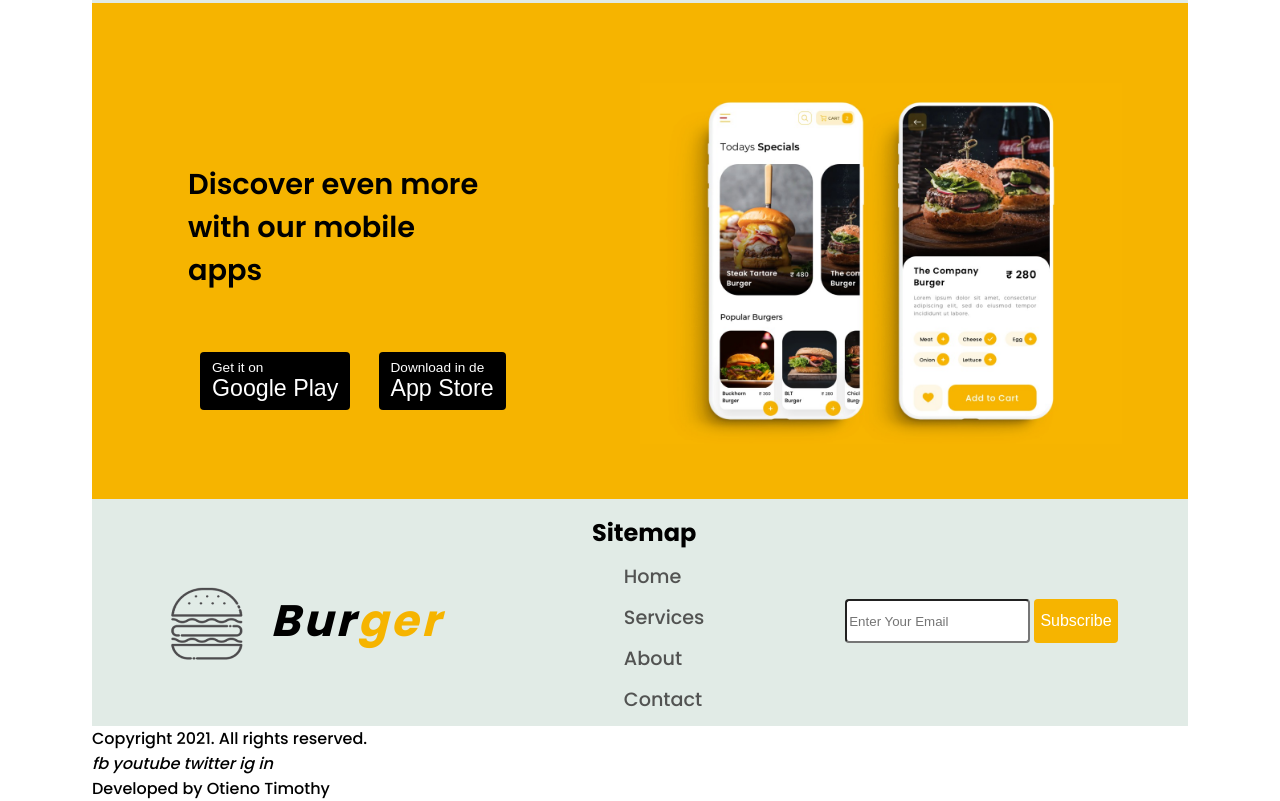
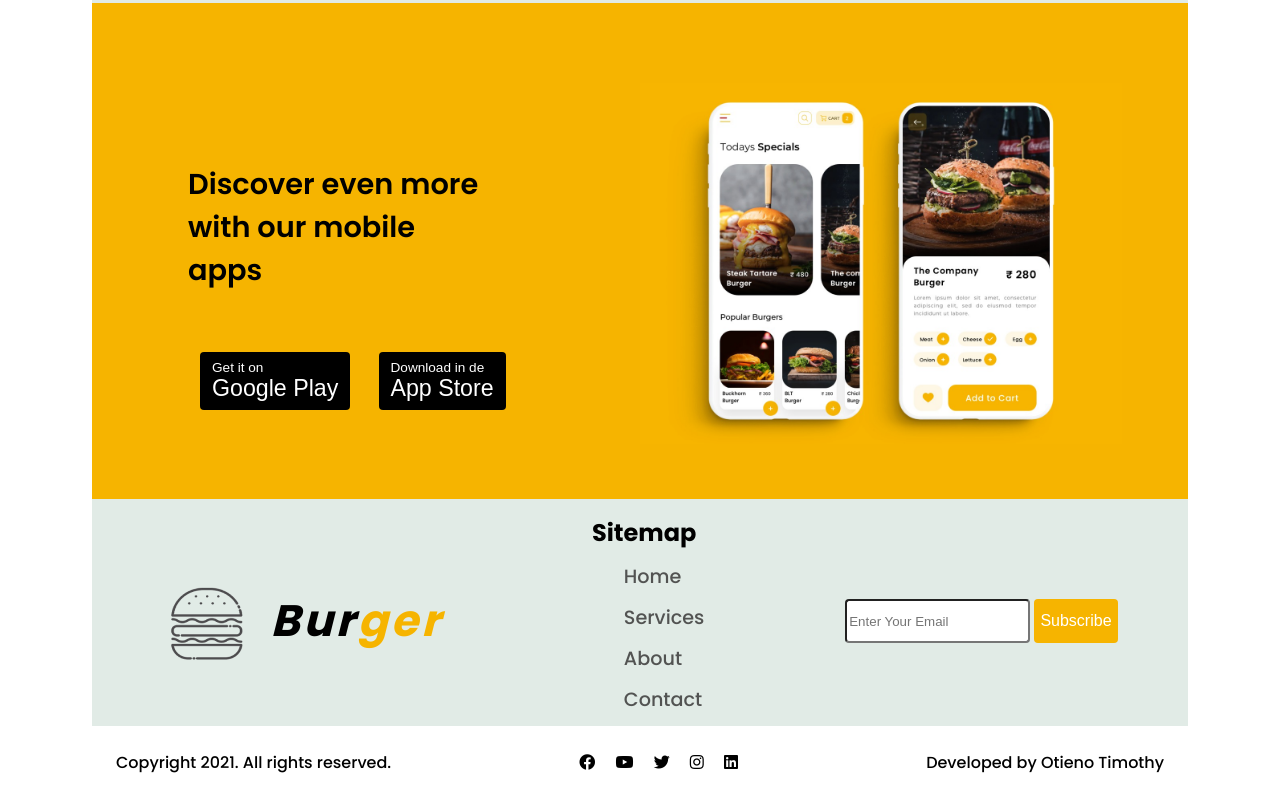
Before and after one commit to Tim-Lord/Burger-Palace, a plain HTML site: page index.html in a window 1280 px wide. Shown: the part 3452-4253 px from the top of the page. Drawn offline with Linux system fonts and the light colour scheme.

Commit message:
Feature: (Page Footer)
add website footer with contact information and copyright details

```diff
--- a/index.css
+++ b/index.css
@@ -491,3 +491,16 @@ nav ul {
 	border-radius: 0.25rem;
 	cursor: pointer;
 }
+
+/** Copyright Footer **/
+
+.copyright {
+	margin: 1.5rem;
+	display: flex;
+	align-items: center;
+	justify-content: space-between;
+}
+
+.socials i {
+	margin: 0 0.5rem;
+}
--- a/index.html
+++ b/index.html
@@ -289,11 +289,11 @@
 				<div class="copyright">
 					<p>Copyright 2021. All rights reserved.</p>
 					<div class="socials">
-						<i>fb</i>
-						<i>youtube</i>
-						<i>twitter</i>
-						<i>ig</i>
-						<i>in</i>
+						<i class="fab fa-facebook"></i>
+						<i class="fab fa-youtube"></i>
+						<i class="fab fa-twitter"></i>
+						<i class="fab fa-instagram"></i>
+						<i class="fab fa-linkedin"></i>
 					</div>
 					<p>Developed by Otieno Timothy</p>
 				</div>
```
